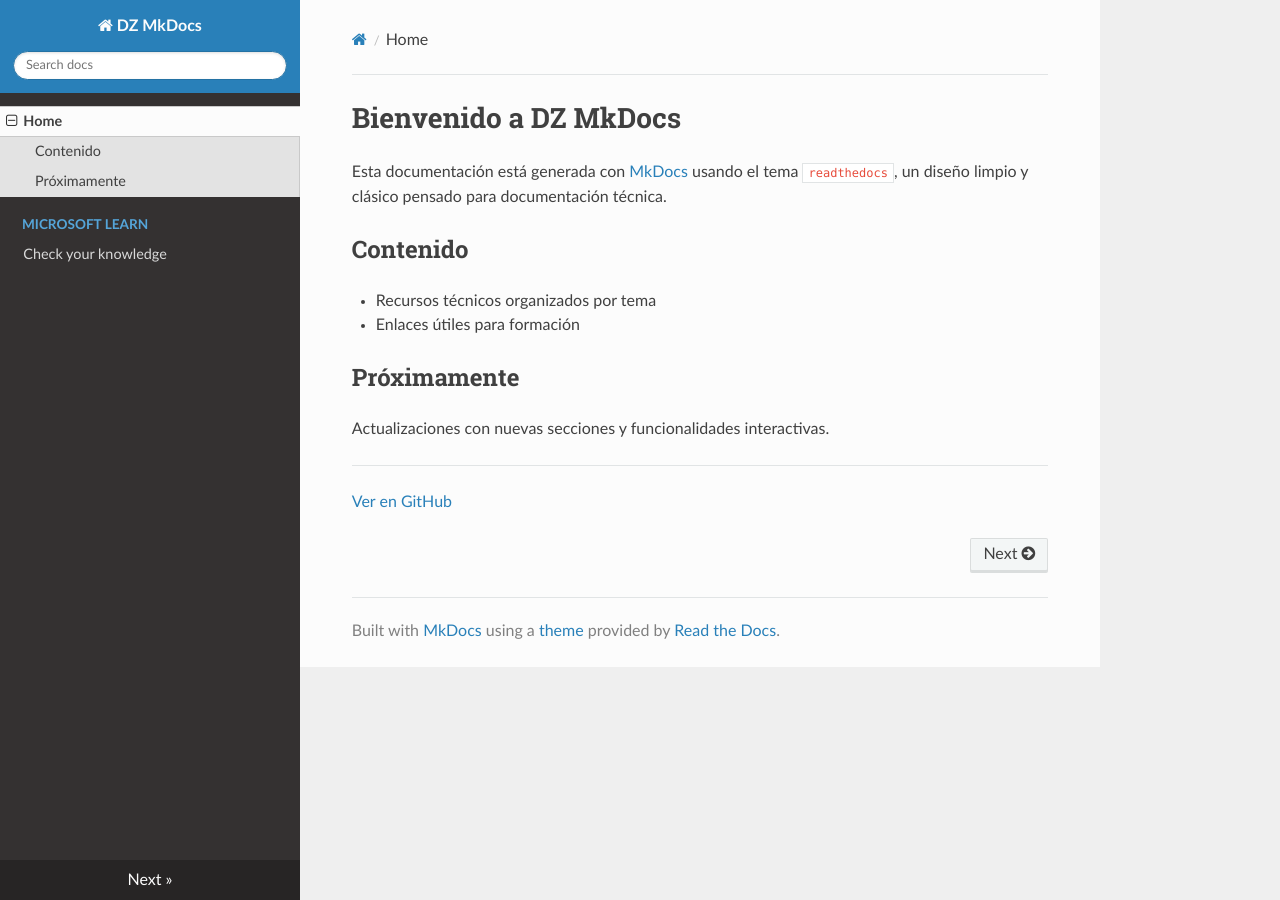
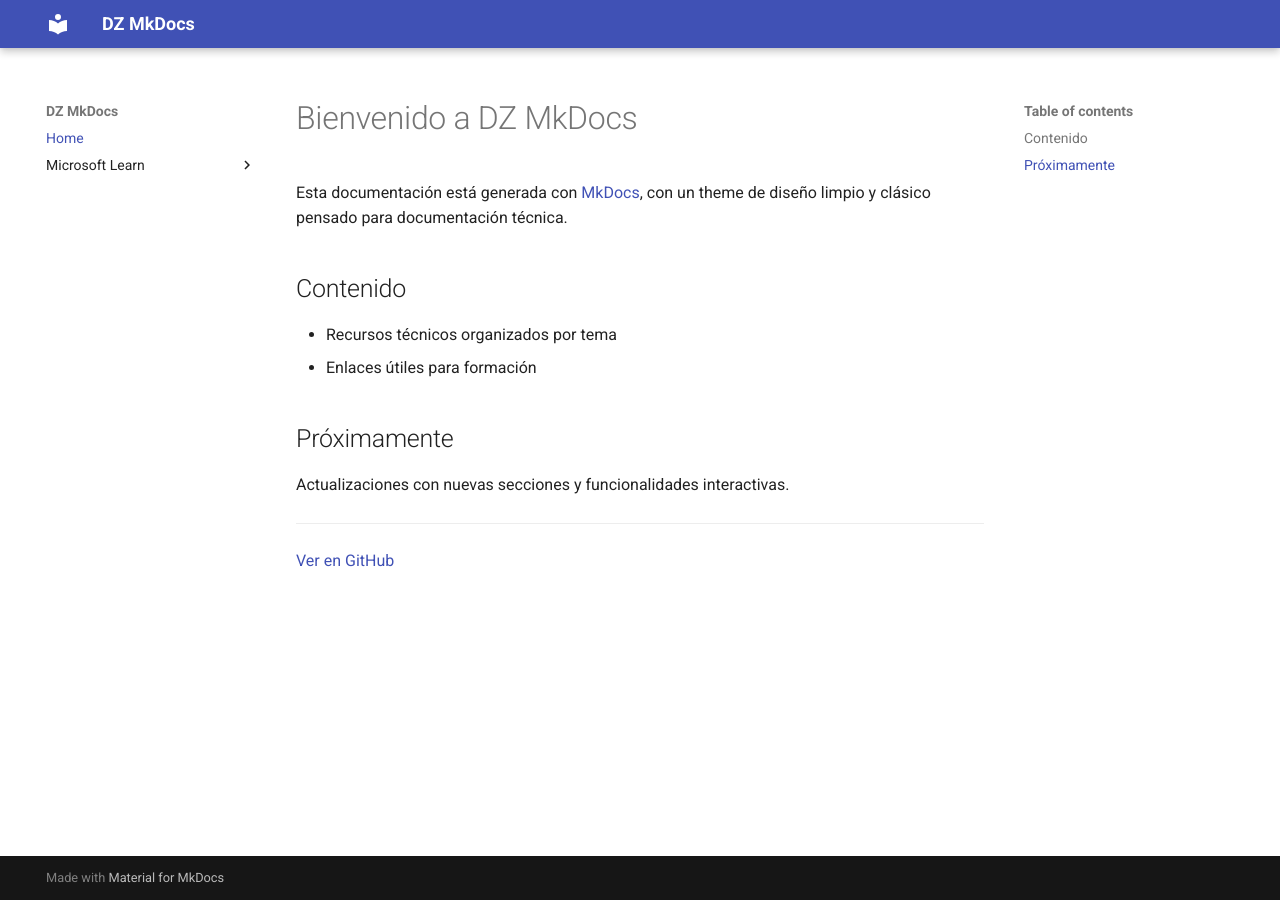
Before and after one commit to dz-mkdocs/dz-mkdocs.github.io, an MkDocs documentation site: the page built from docs/index.md, in a window 1280 px wide. Built offline with MkDocs 1.6.1 and Material for MkDocs 9.7.7, drawn with Linux system fonts in a browser that asks for light colours; nearby versions of some CDN libraries; some of the changed lines change nothing that is shown.

Commit message:
testing theme material

```diff
--- a/docs/index.md
+++ b/docs/index.md
@@ -1,6 +1,6 @@
 # Bienvenido a DZ MkDocs
 
-Esta documentación está generada con [MkDocs](https://www.mkdocs.org/) usando el tema `readthedocs`, un diseño limpio y clásico pensado para documentación técnica.
+Esta documentación está generada con [MkDocs](https://www.mkdocs.org/), con un theme de diseño limpio y clásico pensado para documentación técnica.
 
 ## Contenido
 
--- a/mkdocs.yml
+++ b/mkdocs.yml
@@ -1,9 +1,14 @@
 site_name: DZ MkDocs
 site_url: https://dz-mkdocs.github.io/
-use_directory_urls: false
+#repo_url: https://github.com/dz-mkdocs
+# IMPORTANTE para GitHub Pages
+#use_directory_urls: false
 
 theme:
-  name: readthedocs
+  name: material # readthedocs
+  custom_dir: overrides
+  highlightjs: true
+  navigation_depth: 3
 
 nav:
   - Home: index.md
@@ -22,8 +27,8 @@
   - tables
   - admonition
   - footnotes
-  - attr_list
-  - md_in_html
+  - attr_list  #<- ChatGPT propone solo este
+  - md_in_html #<- ChatGPT propone solo este
   - def_list
   - pymdownx.superfences
   - pymdownx.details
@@ -32,6 +37,3 @@
 
 plugins:
   - search
-  - minify
-  - git-revision-date-localized
-  - redirects
```
Also changed, not shown: requirements.txt (+4 -4 lines), 1 other file.
